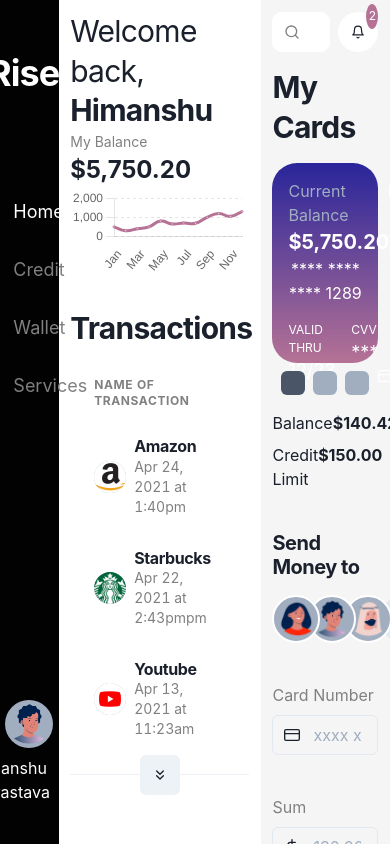
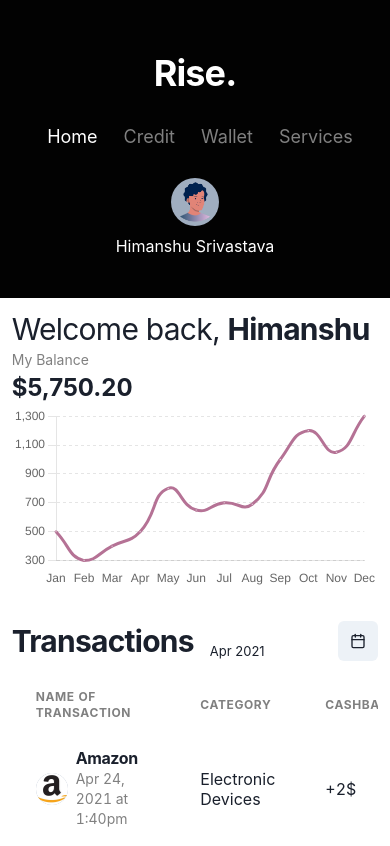
Before and after one commit to iamhimanshusrivastava/dashboard-ui-with-chakra, a Next.js app: page / in a window 390 px wide. Shown: the top 846 px of the page. Built offline with nearby package versions, Linux system fonts and the light colour scheme.

Commit message:
Fix: Made the dashboard responsive

```diff
--- a/components/UI/Checkout.js
+++ b/components/UI/Checkout.js
@@ -1,4 +1,4 @@
-import { useState } from 'react';
+import { useState } from "react";
 
 import {
     Avatar,
@@ -12,16 +12,22 @@ import {
     Icon,
     IconButton,
     Heading,
-    Text
-} from '@chakra-ui/react';
+    Text,
+} from "@chakra-ui/react";
 
-import { FiBell, FiCreditCard, FiDollarSign, FiPlus, FiSearch } from 'react-icons/fi';
+import {
+    FiBell,
+    FiCreditCard,
+    FiDollarSign,
+    FiPlus,
+    FiSearch,
+} from "react-icons/fi";
 
 const Checkout = () => {
     const [value, setValue] = useState(1);
 
     return (
-        <Flex w="35%" bgColor="#F5F5F5" p="3%" flexDir="column" overflow="auto">
+        <Flex w={["100", "100", "35%"]} minW={[null, null, "300px", "300px", "400px"]} bgColor="#F5F5F5" p="3%" flexDir="column" overflow="auto">
             <Flex alignContent="center">
                 <InputGroup
                     bgColor="#fff"
--- a/components/UI/Container.js
+++ b/components/UI/Container.js
@@ -2,7 +2,12 @@ import { Flex } from "@chakra-ui/react";
 
 const Container = (props) => {
   return (
-    <Flex h="100vh" flexDir="row" overflow="hidden" maxW="2000px">
+    <Flex
+      h={[null, null, "100vh"]}
+      flexDir={["column", "column", "row"]}
+      overflow="hidden"
+      maxW="2000px"
+    >
       {props.children}
     </Flex>
   );
--- a/components/UI/MainSection.js
+++ b/components/UI/MainSection.js
@@ -1,4 +1,4 @@
-import { useState } from 'react';
+import { useState } from "react";
 
 import {
   Avatar,
@@ -12,17 +12,23 @@ import {
   Tbody,
   Tr,
   Th,
-    Td
-} from '@chakra-ui/react';
-import { FiCalendar, FiChevronsDown, FiChevronsUp } from 'react-icons/fi';
+  Td,
+} from "@chakra-ui/react";
+import { FiCalendar, FiChevronsDown, FiChevronsUp } from "react-icons/fi";
 
-import MyChart from '../MyChart';
+import MyChart from "../MyChart";
 
 const MainSection = () => {
-    const [display, setDisplay] = useState('hide');
+  const [display, setDisplay] = useState("hide");
 
   return (
-        <Flex w="55%" p="3%" flexDir="column" overflow="auto" minH="100vh">
+    <Flex
+      w={["100%", "100%", "60%", "60%", "55%"]}
+      p="3%"
+      flexDir="column"
+      overflow="auto"
+      minH="100vh"
+    >
       <Heading fontWeight="normal" letterSpacing="tight">
         Welcome back,{" "}
         <Flex fontWeight="bold" display="inline-flex">
@@ -128,7 +134,7 @@ const MainSection = () => {
                   .00
                 </Td>
               </Tr>
-                            {display == 'show' &&
+              {display == "show" && (
                 <>
                   <Tr>
                     <Td>
@@ -200,19 +206,22 @@ const MainSection = () => {
                     </Td>
                   </Tr>
                 </>
-                            }
+              )}
             </Tbody>
           </Table>
         </Flex>
         <Flex align="center">
           <Divider />
-                    <IconButton icon={display == 'show' ? <FiChevronsUp /> : <FiChevronsDown />} onClick={() => {
-                        if (display == 'show') {
-                            setDisplay('hide');
+          <IconButton
+            icon={display == "show" ? <FiChevronsUp /> : <FiChevronsDown />}
+            onClick={() => {
+              if (display == "show") {
+                setDisplay("hide");
               } else {
-                            setDisplay('show');
+                setDisplay("show");
               }
-                    }} />
+            }}
+          />
           <Divider />
         </Flex>
       </Flex>
--- a/components/UI/SideBar.js
+++ b/components/UI/SideBar.js
@@ -5,53 +5,122 @@ import { FiBox, FiPieChart, FiDollarSign, FiHome } from "react-icons/fi";
 const SideBar = () => {
   return (
     <Flex
-      w="15%"
+      w={["100%", "100%", "10%", "15%", "15%"]}
       flexDir="column"
       alignItems="center"
       backgroundColor="#020202"
       color="#fff"
     >
-      <Flex flexDir="column" justifyContent="space-between" h="100vh">
+      <Flex
+        flexDir="column"
+        justifyContent="space-between"
+        h={[null, null, "100vh"]}
+      >
         <Flex flexDir="column" as="nav">
           <Heading
             mt={50}
-            mb={100}
-            fontSize="4xl"
+            mb={[25, 50, 100]}
+            fontSize={("4xl", "4xl", "2xl", "3xl", "4xl")}
             alignSelf="center"
             letterSpacing="tight"
           >
             Rise.
           </Heading>
-          <Flex flexDir="column" align="flex-start" justifyContent="center">
-            <Flex className="sidebar-items">
-              <Link>
-                <Icon as={FiHome} fontSize="2xl" className="active-icon" />
+          <Flex
+            flexDir={["row", "row", "column", "column", "column"]}
+            align={["center", "center", "center", "flex-start", "flex-start"]}
+            justifyContent="center"
+          >
+            <Flex className="sidebar-items" mr={[2, 6, 0, 0, 0]}>
+              <Link
+                display={[
+                  "center",
+                  "center",
+                  "center",
+                  "flex-start",
+                  "flex-start",
+                ]}
+              >
+                <Icon
+                  display={["none", "none", "flex", "flex", "flex"]}
+                  as={FiHome}
+                  fontSize="2xl"
+                  className="active-icon"
+                />
               </Link>
-              <Link _hover={{ textDecor: "none" }}>
+              <Link
+                display={["flex", "flex", "none", "flex", "flex"]}
+                _hover={{ textDecor: "none" }}
+              >
                 <Text className="active">Home</Text>
               </Link>
             </Flex>
-            <Flex className="sidebar-items">
-              <Link>
-                <Icon as={FiPieChart} fontSize="2xl" />
+            <Flex className="sidebar-items" mr={[2, 6, 0, 0, 0]}>
+              <Link
+                display={[
+                  "center",
+                  "center",
+                  "center",
+                  "flex-start",
+                  "flex-start",
+                ]}
+              >
+                <Icon
+                  display={["none", "none", "flex", "flex", "flex"]}
+                  as={FiPieChart}
+                  fontSize="2xl"
+                />
               </Link>
-              <Link _hover={{ textDecor: "none" }}>
+              <Link
+                display={["flex", "flex", "none", "flex", "flex"]}
+                _hover={{ textDecor: "none" }}
+              >
                 <Text>Credit</Text>
               </Link>
             </Flex>
-            <Flex className="sidebar-items">
-              <Link>
-                <Icon as={FiDollarSign} fontSize="2xl" />
+            <Flex className="sidebar-items" mr={[2, 6, 0, 0, 0]}>
+              <Link
+                display={[
+                  "center",
+                  "center",
+                  "center",
+                  "flex-start",
+                  "flex-start",
+                ]}
+              >
+                <Icon
+                  display={["none", "none", "flex", "flex", "flex"]}
+                  as={FiDollarSign}
+                  fontSize="2xl"
+                />
               </Link>
-              <Link _hover={{ textDecor: "none" }}>
+              <Link
+                display={["flex", "flex", "none", "flex", "flex"]}
+                _hover={{ textDecor: "none" }}
+              >
                 <Text>Wallet</Text>
               </Link>
             </Flex>
-            <Flex className="sidebar-items">
-              <Link>
-                <Icon as={FiBox} fontSize="2xl" />
+            <Flex className="sidebar-items" mr={[2, 6, 0, 0, 0]}>
+              <Link
+                display={[
+                  "center",
+                  "center",
+                  "center",
+                  "flex-start",
+                  "flex-start",
+                ]}
+              >
+                <Icon
+                  display={["none", "none", "flex", "flex", "flex"]}
+                  as={FiBox}
+                  fontSize="2xl"
+                />
               </Link>
-              <Link _hover={{ textDecor: "none" }}>
+              <Link
+                display={["flex", "flex", "none", "flex", "flex"]}
+                _hover={{ textDecor: "none" }}
+              >
                 <Text>Services</Text>
               </Link>
             </Flex>
--- a/styles/globals.css
+++ b/styles/globals.css
@@ -20,7 +20,7 @@ a {
 }
 
 .active-icon {
-  color: #B57295 !important;
+  color: #b57295 !important;
 }
 
 .sidebar-items {
@@ -37,9 +37,15 @@ a {
 }
 
 .sidebar-items svg {
-  color: #B57295;
+  color: #b57295;
 }
 
 .sidebar-items:not(:last-child) {
   margin-bottom: 1.5em;
 }
+
+@media only screen and (max-width: 767px) {
+  .sidebar-items {
+    margin-bottom: 0 !important;
+  }
+}
```
Lines whose indentation alone changed are shown as unchanged.
